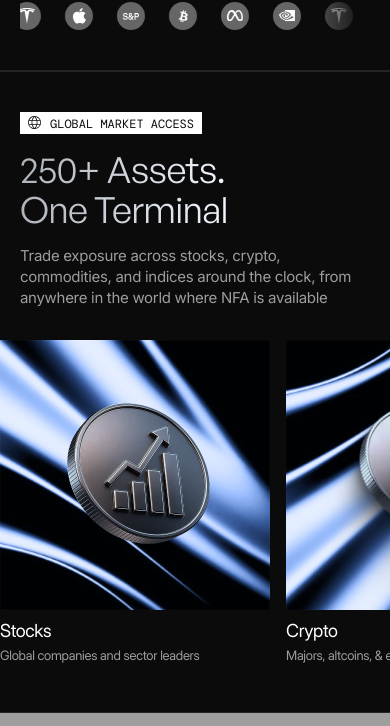
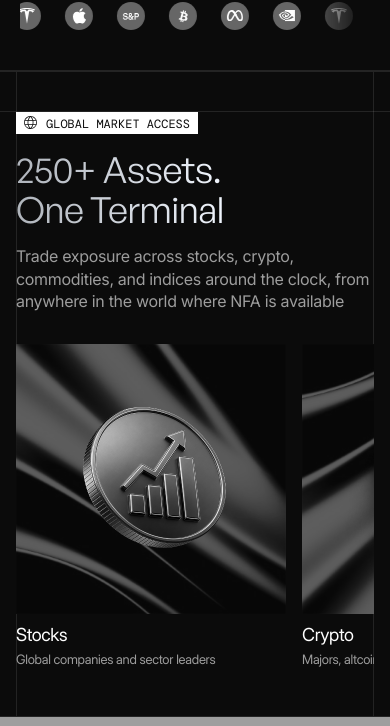
Before and after one commit to PIXELUPLABS/anoncoin, a Next.js app: page / in a window 390 px wide. Shown: the part 780-1506 px from the top of the page. Built offline with nearby package versions, Linux system fonts and the light colour scheme; grey boxes are pictures that could not be loaded.

Commit message:
ui: changes for mobile responsiveness

```diff
--- a/modules/landing/components/mobile/animation-section.tsx
+++ b/modules/landing/components/mobile/animation-section.tsx
@@ -27,7 +27,7 @@ export function MobileAnimationSection() {
   return (
     <section
       ref={sectionRef}
-      className="relative flex h-[420px] w-full items-center justify-center overflow-hidden border-t-[0.5px] border-[#FFFFFF1A] bg-[#0B0B0B] px-6"
+      className="relative flex h-[640px] w-full items-center justify-center overflow-hidden border-t-[0.5px] border-[#FFFFFF1A] bg-[#0B0B0B] px-6"
     >
       <Image
         src="/media/animation-bg.png"
--- a/modules/landing/components/mobile/cards-section.tsx
+++ b/modules/landing/components/mobile/cards-section.tsx
@@ -1,3 +1,6 @@
+"use client";
+
+import { useState } from "react";
 import Image from "next/image";
 
 const CARDS = [
@@ -14,6 +17,7 @@ const CARDS = [
     coinImage: "/media/coin-img-2.png",
     coinOffsetClassName: "-translate-x-[15px] translate-y-[45px]",
     coinScaleClassName: "scale-[1.5]",
+    coinActiveScaleClassName: "scale-[1.63]",
   },
   {
     title: "Commodities",
@@ -30,9 +34,14 @@ const CARDS = [
 ];
 
 export function MobileCardsSection() {
+  const [activeCard, setActiveCard] = useState<string | null>(null);
+
   return (
-    <section className="relative w-full border-t-[0.5px] border-[#FFFFFF1A] bg-[#0B0B0B] py-10">
-      <div className="px-5">
+    <section className="relative w-full border-t-[0.5px] border-[#FFFFFF1A] bg-[#0B0B0B] px-4 pb-10">
+      <div className="pointer-events-none absolute inset-y-0 left-4 w-px bg-[#FFFFFF1A]" />
+      <div className="pointer-events-none absolute inset-y-0 right-4 w-px bg-[#FFFFFF1A]" />
+      <div className="-mx-4 h-10 w-auto border-b-[0.5px] border-[#FFFFFF1A]" />
+      <div>
         <div className="flex h-[22px] w-fit items-center gap-2 rounded-none bg-white px-2 py-1">
           <Image
             src="/media/globe-icon.svg"
@@ -56,16 +65,31 @@ export function MobileCardsSection() {
           <br />
           One Terminal
         </h2>
-        <p className="mt-4 font-inter text-[15px] leading-[140%] font-normal tracking-[-0.02em] text-[#FFFFFF99]">
+        <p className="mt-4 font-inter text-[16px] leading-[140%] font-normal tracking-[-0.02em] text-[#FFFFFF99]">
           Trade exposure across stocks, crypto, commodities, and indices around the clock, from
           anywhere in the world where NFA is available
         </p>
       </div>
-      <div className="mt-8 flex snap-x snap-mandatory gap-4 overflow-x-auto px-5 pb-2">
-        {CARDS.map((card) => (
+      <div className="mt-8 flex snap-x snap-mandatory gap-4 overflow-x-auto pb-2">
+        {CARDS.map((card) => {
+          const isActive = activeCard === card.title;
+
+          return (
             <div key={card.title} className="w-[270px] shrink-0 snap-start">
-            <div className="relative h-[270px] w-full overflow-hidden bg-[#0B0B0B]">
-              <Image src={card.image} alt={card.title} fill draggable={false} className="object-fill" />
+              <button
+                type="button"
+                onClick={() => setActiveCard((prev) => (prev === card.title ? null : card.title))}
+                className="relative block h-[270px] w-full overflow-hidden bg-[#0B0B0B]"
+              >
+                <Image
+                  src={card.image}
+                  alt={card.title}
+                  fill
+                  draggable={false}
+                  className={`object-fill transition-all duration-500 ease-out ${
+                    isActive ? "scale-110 opacity-100 saturate-100" : "scale-100 opacity-[0.36] saturate-0"
+                  }`}
+                />
                 <div className="pointer-events-none absolute inset-0 flex items-center justify-center">
                   <Image
                     src={card.coinImage}
@@ -73,10 +97,16 @@ export function MobileCardsSection() {
                     width={160}
                     height={160}
                     draggable={false}
-                  className={`h-40 w-40 object-contain ${card.coinScaleClassName ?? ""} ${card.coinOffsetClassName ?? ""}`}
+                    className={`h-40 w-40 object-contain transition-all duration-500 ease-out ${
+                      isActive ? "saturate-100" : "saturate-0"
+                    } ${
+                      isActive
+                        ? (card.coinActiveScaleClassName ?? "scale-110")
+                        : (card.coinScaleClassName ?? "scale-100")
+                    } ${card.coinOffsetClassName ?? ""}`}
                   />
                 </div>
-            </div>
+              </button>
               <p className="font-inter-display mt-3 text-[18px] leading-none font-normal tracking-[-0.02em] text-white">
                 {card.title}
               </p>
@@ -84,7 +114,8 @@ export function MobileCardsSection() {
                 {card.description}
               </p>
             </div>
-        ))}
+          );
+        })}
       </div>
     </section>
   );
--- a/modules/landing/components/mobile/chart-section.tsx
+++ b/modules/landing/components/mobile/chart-section.tsx
@@ -31,9 +31,11 @@ const STEPS = [
 
 export function MobileChartSection() {
   return (
-    <section className="relative w-full border-t-[0.5px] border-[#FFFFFF1A] bg-[#0B0B0B] py-10">
+    <section className="relative w-full border-t-[0.5px] border-[#FFFFFF1A] bg-[#0B0B0B] px-4 py-10">
+      <div className="pointer-events-none absolute inset-y-0 left-4 w-px bg-[#FFFFFF1A]" />
+      <div className="pointer-events-none absolute inset-y-0 right-4 w-px bg-[#FFFFFF1A]" />
       <DashedGridLines fade={false} />
-      <div className="relative px-5">
+      <div className="relative">
         <div className="flex h-[22px] w-fit items-center gap-2 rounded-none bg-white px-2 py-1">
           <Image
             src="/media/globe-icon.svg"
@@ -53,9 +55,13 @@ export function MobileChartSection() {
             backgroundImage: "linear-gradient(90deg, #AFB4BB 0%, #F2F7FF 60%, #FFFFFF 100%)",
           }}
         >
-          Market Intelligence Delivered Directly To The Chart.
+          Market Intelligence
+          <br />
+          Delivered Directly
+          <br />
+          To The Chart.
         </h2>
-        <p className="mt-4 font-inter text-[15px] leading-[140%] font-normal tracking-[-0.02em] text-[#FFFFFF99]">
+        <p className="mt-4 font-inter text-[15px] leading-[140%] font-normal tracking-[-0.02em] text-[#FFFFFF99] text-balance">
           See the post, understand the move, and act from one view. Every market-moving update
           arrives in real time and stays attached to the price action it influenced
         </p>
@@ -67,7 +73,7 @@ export function MobileChartSection() {
           Start Trading
         </button>
       </div>
-      <div className="mt-10 flex flex-col gap-10">
+      <div className="mt-[49px] flex flex-col gap-10">
         {STEPS.map((step) => (
           <div key={step.label} className="flex flex-col">
             <div className="relative h-[280px] w-full">
@@ -90,7 +96,7 @@ export function MobileChartSection() {
                 />
               </div>
             </div>
-            <div className="mt-6 flex flex-col px-5">
+            <div className="mt-6 flex flex-col">
               <Image src={step.icon} alt="" width={22} height={22} draggable={false} />
               <p
                 className="font-general-sans mt-5 bg-clip-text text-[22px] leading-[110%] font-normal tracking-[-0.02em] text-transparent"
--- a/modules/landing/components/mobile/footer-section.tsx
+++ b/modules/landing/components/mobile/footer-section.tsx
@@ -2,14 +2,14 @@ import Image from "next/image";
 
 export function MobileFooterSection() {
   return (
-    <footer className="relative w-full overflow-hidden border-t-[0.5px] border-[#FFFFFF1A] bg-[#0B0B0B] px-5 py-14">
+    <footer className="relative w-full overflow-hidden bg-[#0B0B0B] px-5 py-14">
       <Image
         src="/media/footer-bg.png"
         alt=""
         width={850}
         height={580}
         draggable={false}
-        className="pointer-events-none absolute bottom-0 left-0 h-auto w-full opacity-70"
+        className="pointer-events-none absolute -top-10 left-0 h-auto w-full opacity-70"
       />
       <div className="relative flex flex-col">
         <Image src="/media/nfa-logo.svg" alt="NFA" width={80} height={38} draggable={false} />
@@ -38,13 +38,13 @@ export function MobileFooterSection() {
           ))}
         </div>
         <div className="mt-14 flex flex-col gap-6">
-          <p className="font-inter-display text-[13px] leading-[140%] font-normal tracking-[-0.02em] text-[#FFFFFF4D]">
+          <p className="font-inter-display text-[14px] leading-[140%] font-normal tracking-[-0.02em] text-[#FFFFFF4D] text-balance">
             NFA provides software and market information only. Nothing on this website
             constitutes investment, financial, legal, or tax advice. Trading derivatives and
             digital assets involves substantial risk and may result in the loss of capital. Past
             performance and hypothetical trade outcomes are not indicative of future results.
           </p>
-          <p className="font-inter-display text-[13px] leading-[140%] font-normal tracking-[-0.02em] text-[#FFFFFF4D]">
+          <p className="font-inter-display text-[14px] leading-[140%] font-normal tracking-[-0.02em] text-[#FFFFFF4D] text-balance">
             NFA does not custody funds or guarantee the accuracy, completeness, or timeliness of
             third-party content. Trades route to third-party venues, including Hyperliquid, and
             remain subject to their terms, fees, availability, and risks. Access may be restricted
@@ -52,7 +52,7 @@ export function MobileFooterSection() {
           </p>
         </div>
         <div className="mt-14 flex flex-wrap items-center gap-3">
-          <span className="font-dm-mono text-[13px] leading-none font-normal tracking-[0.01em] text-[#FFFFFF99] uppercase">
+          <span className="font-dm-mono text-[14px] leading-none font-normal tracking-[0.01em] text-[#FFFFFF99] uppercase">
             Powered By
           </span>
           <Image
@@ -63,7 +63,7 @@ export function MobileFooterSection() {
             draggable={false}
             className="h-4 w-auto opacity-60"
           />
-          <span className="font-dm-mono text-[13px] leading-none font-normal tracking-[0.01em] text-[#FFFFFF99] uppercase">
+          <span className="font-dm-mono text-[14px] leading-none font-normal tracking-[0.01em] text-[#FFFFFF99] uppercase">
             &copy; 2026 NFA. Trade
           </span>
         </div>
--- a/modules/landing/components/mobile/hero-section.tsx
+++ b/modules/landing/components/mobile/hero-section.tsx
@@ -12,7 +12,7 @@ export function MobileHeroSection() {
           loop
           playsInline
           preload="auto"
-          className="absolute inset-0 h-[560px] w-full object-cover"
+          className="absolute inset-0 h-[560px] w-full object-cover object-[75%_50%]"
         >
           <source src="/media/hero-bg-video.mp4" type="video/mp4" />
         </video>
@@ -30,18 +30,18 @@ export function MobileHeroSection() {
               type="button"
               className="flex h-[46px] flex-1 cursor-pointer items-center justify-center gap-3 rounded-none bg-[#1D40C0] px-4 font-dm-mono text-[13px] leading-none font-normal uppercase text-white"
             >
-              <span className="h-[7px] w-[7px] shrink-0 -translate-y-px bg-current" />
+              <span className="h-[7px] w-[7px] shrink-0 bg-current" />
               Start Trading
             </button>
             <button
               type="button"
               className="flex h-[46px] flex-1 cursor-pointer items-center justify-center gap-3 rounded-none border-[0.5px] border-[#FFFFFF1A] bg-[#0B0B0B] px-4 font-dm-mono text-[13px] leading-none font-normal uppercase text-[#888888]"
             >
-              <span className="h-[7px] w-[7px] shrink-0 -translate-y-px bg-current" />
+              <span className="h-[7px] w-[7px] shrink-0 bg-current" />
               Learn More
             </button>
           </div>
-          <p className="font-dm-mono mt-10 text-[12px] leading-none font-normal uppercase text-[#888888]">
+          <p className="font-dm-mono mt-10 text-[12px] leading-[100%] tracking-normal font-normal uppercase text-[#888888]">
             Markets never sleep. Neither does your terminal
           </p>
           <MobileHeroLogos />
```
Lines whose indentation alone changed are shown as unchanged.
